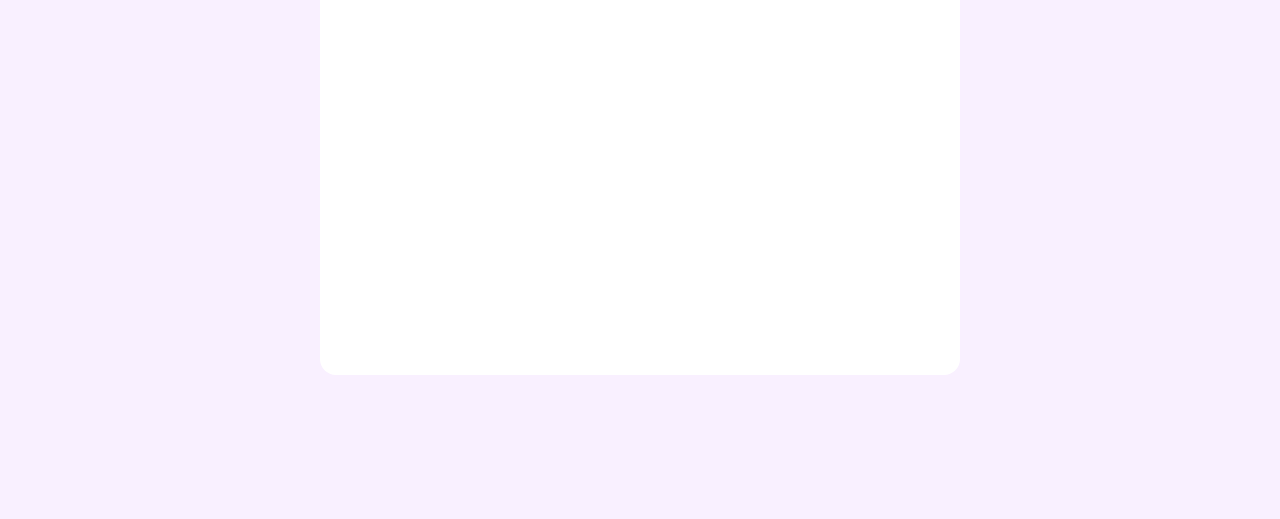
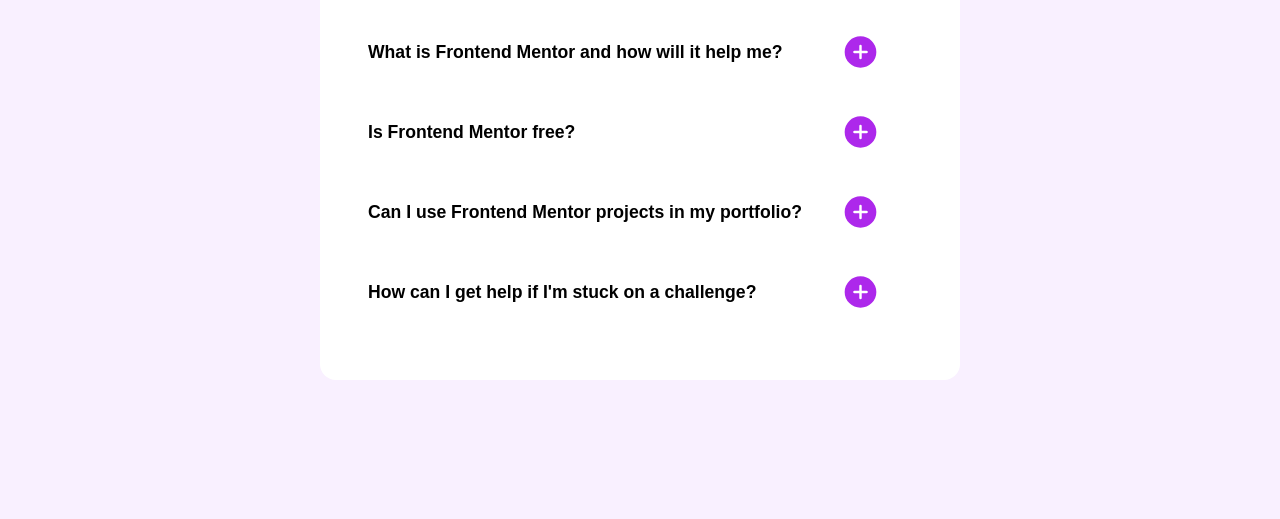
Before and after one commit to krystiano13/faq-accordion, a plain HTML site: page index.html in a window 1280 px wide. Shown: the part 281-800 px from the top of the page. Drawn offline with Linux system fonts and the light colour scheme.

Commit message:
create list elements

```diff
--- a/index.html
+++ b/index.html
@@ -14,10 +14,28 @@
 <body>
 <main class="faq">
     <section class="faq__container">
-      <h1 class="faq__container__title">
-        <img src="./assets/images/icon-star.svg" alt="star icon" />
-        FAQs
-      </h1>
+        <h1 class="faq__container__title">
+            <img alt="star icon" src="./assets/images/icon-star.svg"/>
+            FAQs
+        </h1>
+        <ul>
+            <li>
+                What is Frontend Mentor and how will it help me?
+                <img src="./assets/images/icon-plus.svg" alt="icon plus" />
+            </li>
+            <li>
+                Is Frontend Mentor free?
+                <img src="./assets/images/icon-plus.svg" alt="icon plus" />
+            </li>
+            <li>
+                Can I use Frontend Mentor projects in my portfolio?
+                <img src="./assets/images/icon-plus.svg" alt="icon plus" />
+            </li>
+            <li>
+                How can I get help if I'm stuck on a challenge?
+                <img src="./assets/images/icon-plus.svg" alt="icon plus" />
+            </li>
+        </ul>
     </section>
 </main>
 <section class="Background">
--- a/styles/main/__faq.scss
+++ b/styles/main/__faq.scss
@@ -15,6 +15,25 @@
     border-radius: 1rem;
     padding : 3rem;
 
+    ul {
+      height: auto;
+      margin-top : 2rem;
+      li {
+        display: flex;
+        align-items: center;
+        justify-content: space-between;
+        height : 5rem;
+        width : 100%;
+        font-family: "Work Sans", sans-serif;
+        font-weight: 700;
+        font-size : 1.1rem;
+
+        img {
+          height : 50%;
+        }
+      }
+    }
+
     &__title {
       width : 100%;
       font-size : 4rem;
```
Also changed, not shown: styles/main/main.css, styles/main/main.min.css, 1 other file.
